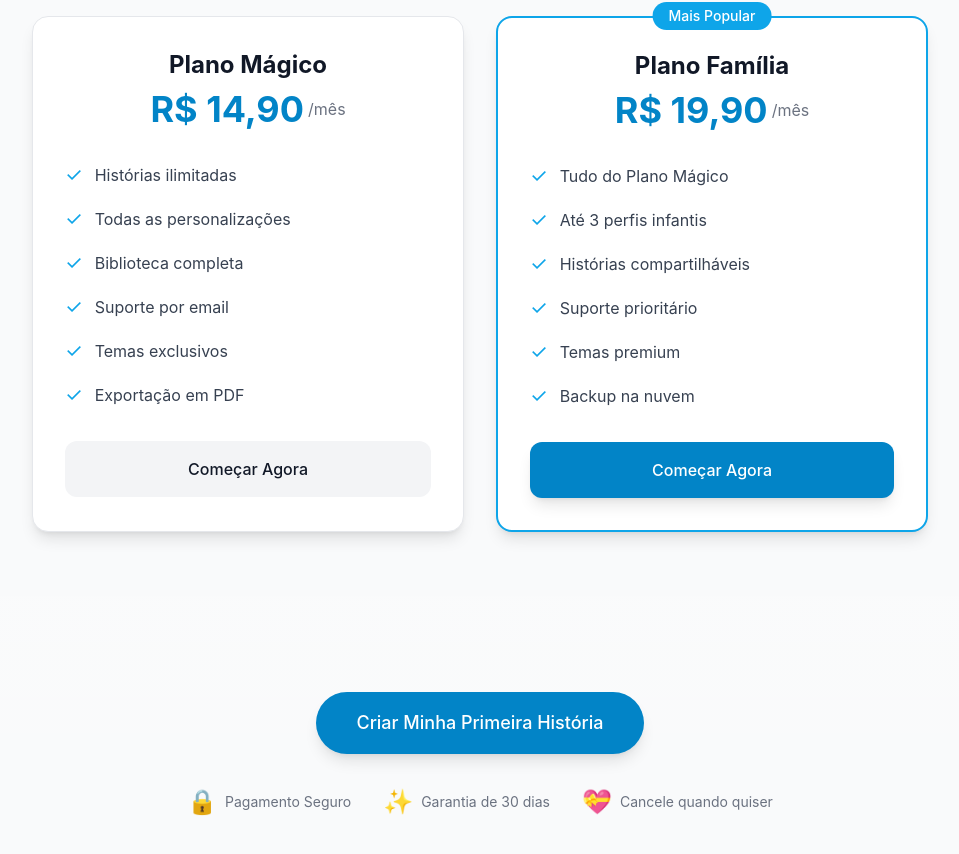
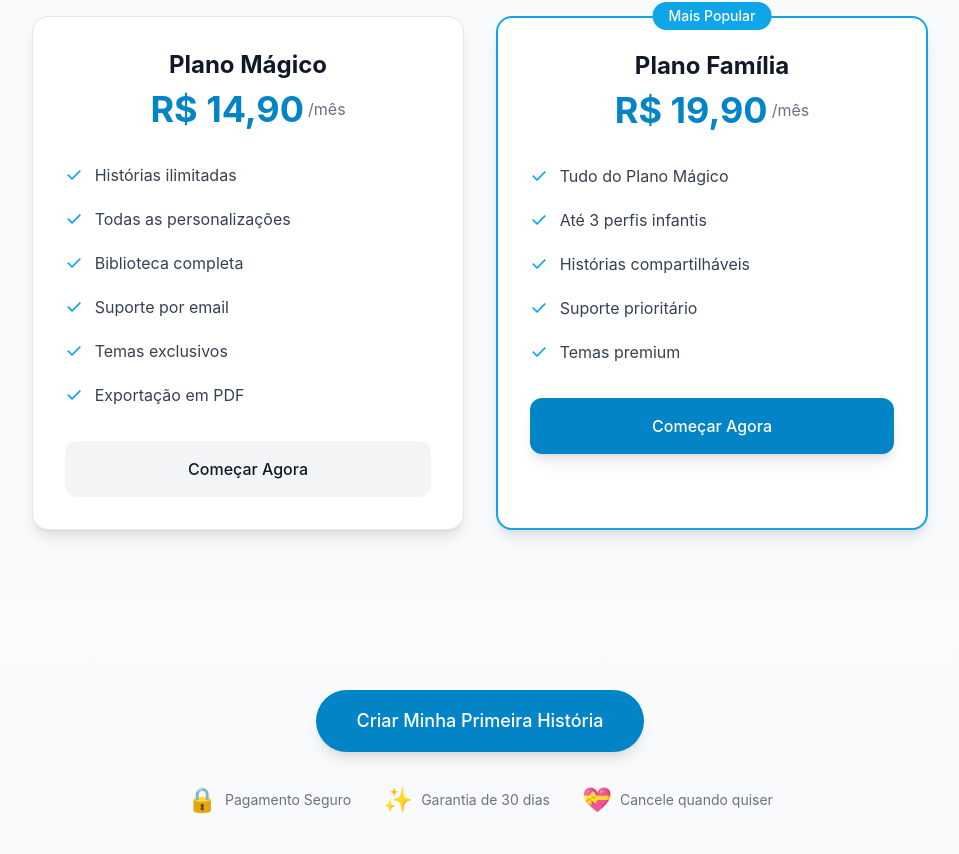
Before and after one commit to jonasouzads/historinhas, a Next.js app: page / in a window 1280 px wide. Shown: the part 3436-4290 px from the top of the page, without its empty margins (160-1119 px from the left). Built offline with nearby package versions, Linux system fonts and the light colour scheme.

Commit message:
Autenticação e Pagina 3

```diff
--- a/app/page.tsx
+++ b/app/page.tsx
@@ -417,7 +417,6 @@ export default function HomePage() {
                   "Histórias compartilháveis",
                   "Suporte prioritário",
                   "Temas premium",
-                  "Backup na nuvem"
                 ],
                 color: "secondary",
                 popular: true
```
